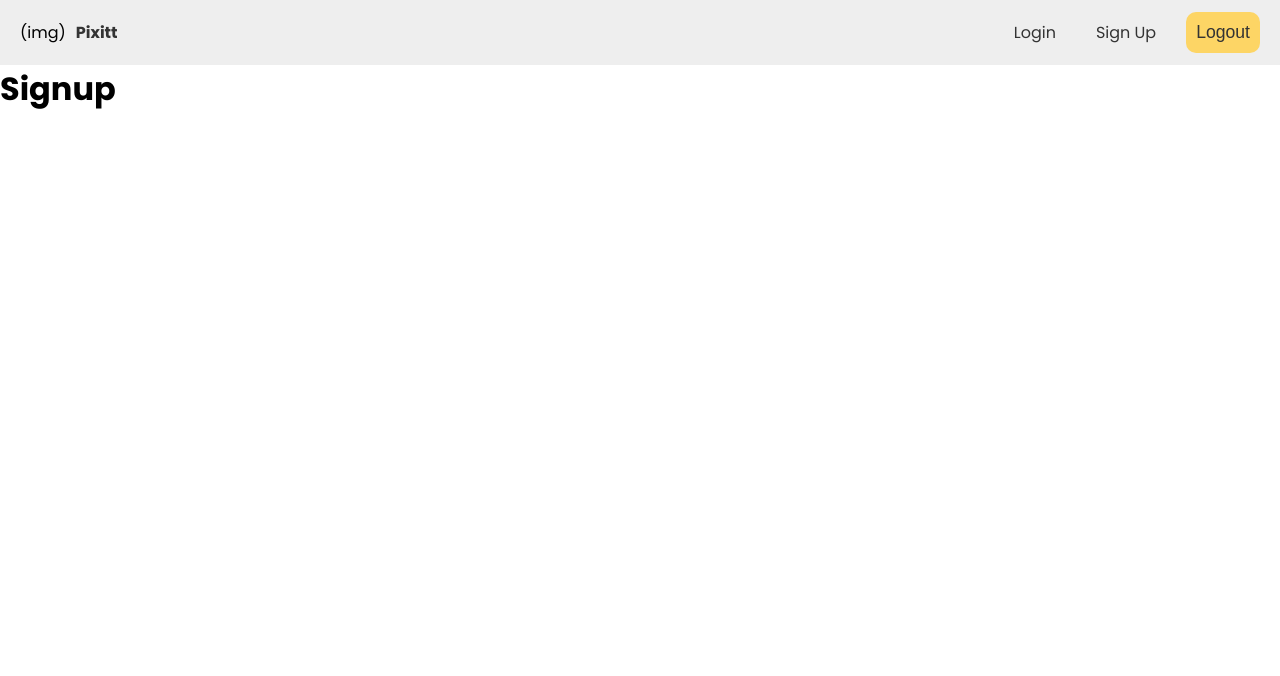
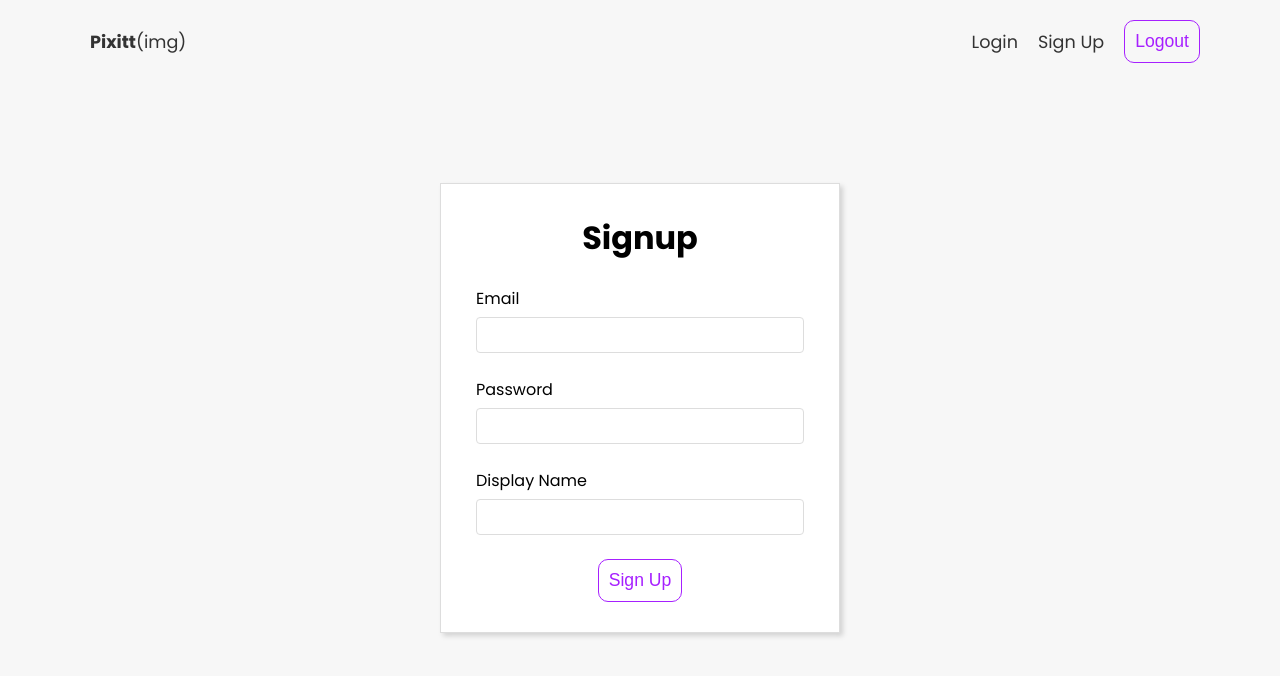
Before and after one commit to dimx88/project-pixitt, a React (Create React App) app: page /signup in a window 1280 px wide. Shown: the top 676 px of the page. Built offline with nearby package versions, Linux system fonts and the light colour scheme.

Commit message:
slight signup form styling redesign

```diff
--- a/src/components/Navbar.css
+++ b/src/components/Navbar.css
@@ -1,6 +1,6 @@
 .navbar {
     background: var(--bg-color);
-    padding: 0 20px;
+    padding: 20px 80px;
     /* border-bottom: 3px solid var(--primary-color); */
 }
 
@@ -23,12 +23,13 @@
 }
 
 .navbar a {
-    padding: 20px 10px;
+    font-size: 1.1rem;
+    text-align: center;
     color: var(--text-color);
     background: var(--bg-color);
     text-decoration: none;
 }
 
 .navbar a:hover {
-    background: var(--primary-color);
+    color: var(--primary-color);
 }
--- a/src/components/Navbar.js
+++ b/src/components/Navbar.js
@@ -11,8 +11,10 @@
         <nav className="navbar">
             <div className="container">
                 <div className="logo">
-                    <span>(img)</span>
-                    <span className="logo-text">Pixitt</span>
+                    <Link to='/'>
+                        <span className="logo-text">Pixitt</span>
+                        <span>(img)</span>
+                    </Link>
                 </div>
                 <Link to='/login'>Login</Link>
                 <Link to='/signup'>Sign Up</Link>
--- a/src/index.css
+++ b/src/index.css
@@ -10,13 +10,14 @@
 
 body {
   font-family: Poppins, sans-serif;
+  background-color:  var(--bg-color);
 }
 
 /* Global vars */
 :root {
   --text-color: #333;
-  --primary-color: #fdd565;
-  --bg-color: #eee;
+  --primary-color: #a620ff;
+  --bg-color: rgb(247, 247, 247);
   --max-width: 1400px;
 }
 
@@ -38,16 +39,43 @@
 }
 
 .btn {
-  color: var(--text-color);
-  background-color: #fdd565;
+  color: var(--primary-color);
+  background-color: transparent;
   font-size: 1.1rem;
   font-weight: 100;
   padding: 10px;
   border-radius: 10px;
-  border: 1px soid var(--bg-color);
+  border: 1px solid var(--primary-color);
 }
+
 .btn:hover {
-  background-color: var(--text-color);
-  color: var(--bg-color);
+  background-color: var(--primary-color);
+  color: #fff;
   cursor: pointer;
 }
+
+/* forms */
+label {
+  display: block;
+  margin: 24px auto;
+}
+
+label span {
+  display: block;
+  margin-bottom: 6px;
+}
+
+input,
+textarea {
+  padding: 8px 6px;
+  font-size: 1em;
+  color: #777;
+  width: 100%;
+  box-sizing: border-box;
+  border: 1px solid #ddd;
+  border-radius: 4px;
+}
+
+textarea {
+  min-height: 160px;
+}
--- a/src/pages/signup/Signup.css
+++ b/src/pages/signup/Signup.css
@@ -0,0 +1,19 @@
+.signup h1 {
+    text-align: center;
+}
+
+
+
+.signup form {
+    margin: 100px auto;
+    max-width: 400px;
+    background-color: #fff;
+    padding: 30px 35px;
+    border: 1px solid #ddd;
+    box-shadow: 3px 3px 5px rgba(0, 0, 0, 0.15);
+}
+
+.signup form .btn {
+    display: block;
+    margin: auto;
+}
--- a/src/pages/signup/Signup.js
+++ b/src/pages/signup/Signup.js
@@ -1,12 +1,54 @@
+// Hooks
+import { useState } from 'react';
 
 // Styles
 import './Signup.css';
 
 
 export default function Signup() {
+    // States
+    const [email, setEmail] = useState('');
+    const [password, setPassword] = useState('');
+    const [displayName, setDisplayName] = useState('');
+
+    const onSubmit = (e) => {
+        e.preventDefault();
+        console.log(email, password, displayName);
+    };
+
     return (
         <div className="signup">
-            <h1>Signup</h1>
+            <div className="container">
+                <form onSubmit={onSubmit}>
+                    <h1>Signup</h1>
+                    <label>
+                        <span>Email</span>
+                        <input type="email"
+                            required
+                            onChange={(e) => setEmail(e.target.value)}
+                            value={email}
+                        />
+                    </label>
+                    <label>
+                        <span>Password</span>
+                        <input type="password"
+                            required
+                            onChange={(e) => setPassword(e.target.value)}
+                            value={password}
+                        />
+                    </label>
+                    <label>
+                        <span>Display Name</span>
+                        <input type="text"
+                            required
+                            onChange={(e) => setDisplayName(e.target.value)}
+                            value={displayName}
+                        />
+                    </label>
+                    <button className="btn">Sign Up</button>
+                </form>
+            </div>
+
         </div>
     );
 }
```
Also changed, not shown: src/hooks/useSignup.js (added).
